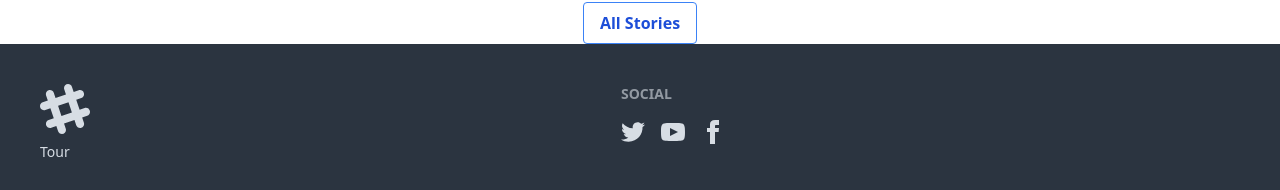
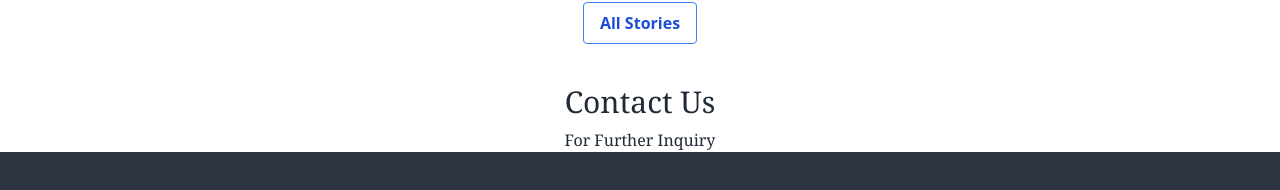
Before and after one commit to Mohosin2126/tour-guide-client, a React (Vite) app: page / in a window 1280 px wide. Shown: the part 1670-1860 px from the top of the page. Built offline with nearby package versions, Linux system fonts and the light colour scheme; no server answers.

Commit message:
created contact us component

```diff
--- /dev/null
+++ b/src/Components/ContactUs/ContactUs.jsx
@@ -0,0 +1,17 @@
+
+
+const ContactUs = () => {
+    return (
+        <div>
+            <div>
+        <h1 className="text-center font-serif text-3xl text-extrabold mt-10">Contact Us</h1>
+        <p className="text-center mt-2 font-serif  text-base">For Further Inquiry</p>
+        <div>
+
+        </div>
+    </div>
+        </div>
+    );
+};
+
+export default ContactUs;
--- a/src/Components/TouristStory/TouristStory.jsx
+++ b/src/Components/TouristStory/TouristStory.jsx
@@ -23,7 +23,7 @@ const TouristStory = () => {
         stories.slice(0,4).map(story=><StoryCard story={story} key={story._id}></StoryCard>)
     }
     </div>
-    <div>
+    <div className="mb-5">
     <Link to={"/allstories"}> <button className=" mt-5 flex mx-auto bg-transparent hover:bg-red-500 text-blue-700 font-semibold hover:text-white py-2 px-4 border border-blue-500 hover:border-transparent rounded">
 All Stories
 </button></Link>
--- a/src/Pages/HomePage/HomePage.jsx
+++ b/src/Pages/HomePage/HomePage.jsx
@@ -1,4 +1,5 @@
 import Banner from "../../Components/Banner/Banner";
+import ContactUs from "../../Components/ContactUs/ContactUs";
 import TourType from "../../Components/TourType/TourType";
 import Tourism from "../../Components/Tourism/Tourism";
 import TouristStory from "../../Components/TouristStory/TouristStory";
@@ -12,6 +13,7 @@ const HomePage = () => {
            <Tourism></Tourism>
            <TourType></TourType>
         <TouristStory></TouristStory>
+        <ContactUs></ContactUs>
         </div>
     );
 };
```
